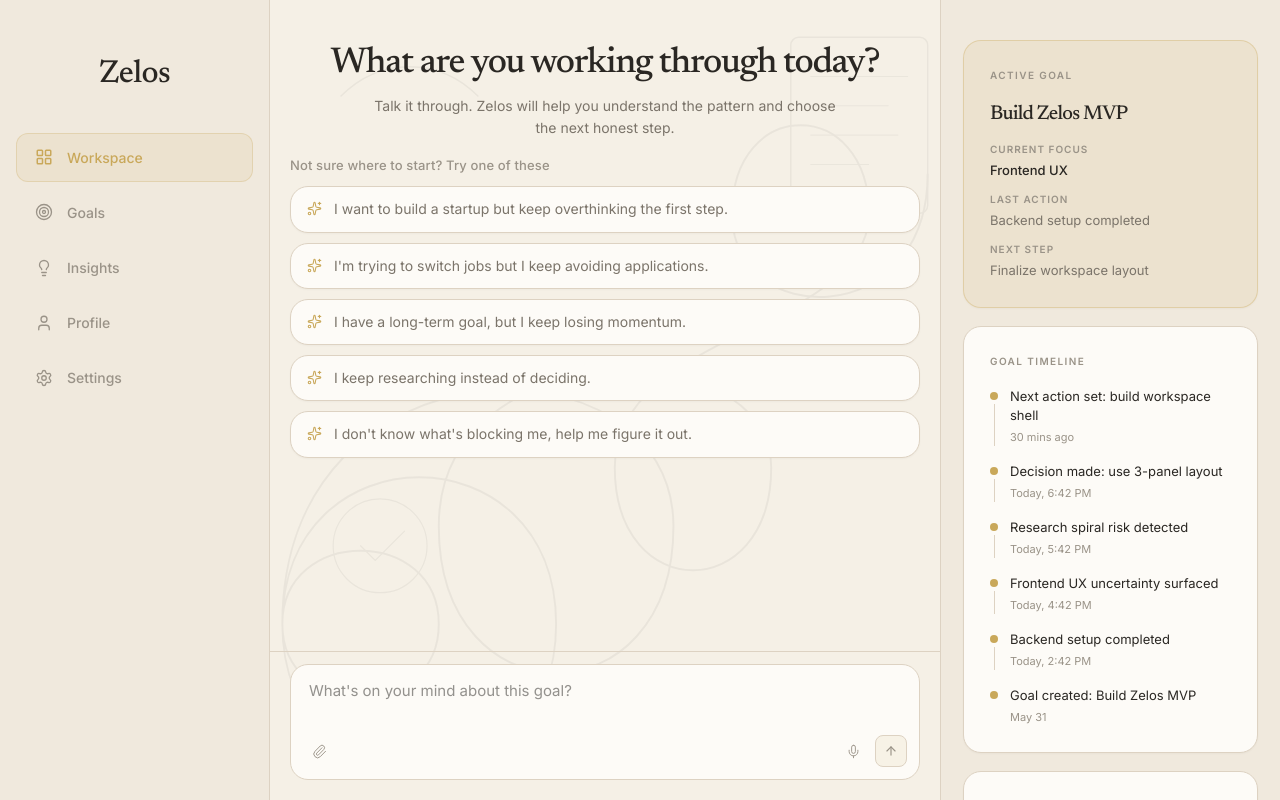
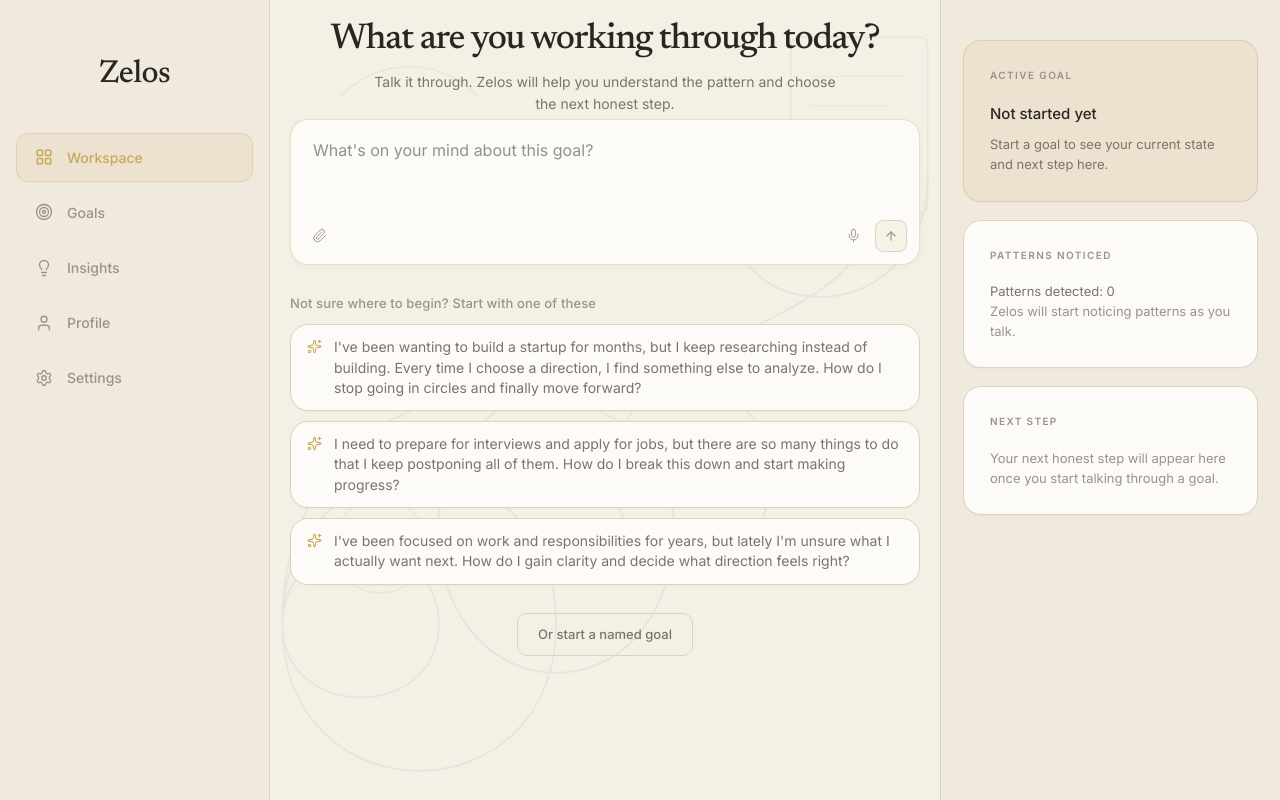
Before and after one commit to rawat-akshat/Zelos, a Next.js app in the folder frontend/: page /dashboard in a window 1280 px wide. Built offline with nearby package versions, Linux system fonts and the light colour scheme.

Commit message:
some UX updates relatd to dashboard

```diff
--- a/frontend/app/components/features/CenterHero.tsx
+++ b/frontend/app/components/features/CenterHero.tsx
@@ -3,7 +3,7 @@
     <div
       style={{
         flexShrink: 0,
-        padding: "28px 20px 8px",
+        padding: "20px 20px 4px",
         textAlign: "center",
         position: "relative",
         zIndex: 1,
--- a/frontend/app/components/features/SuggestionCards.tsx
+++ b/frontend/app/components/features/SuggestionCards.tsx
@@ -4,11 +4,24 @@
 import { Sparkles } from "lucide-react";
 
 const SUGGESTIONS = [
-  "I want to build a startup but keep overthinking the first step.",
-  "I'm trying to switch jobs but I keep avoiding applications.",
-  "I have a long-term goal, but I keep losing momentum.",
-  "I keep researching instead of deciding.",
-  "I don't know what's blocking me, help me figure it out.",
+  {
+    preview:
+      "I've been wanting to build a startup for months, but I keep researching instead of building. Every time I choose a direction, I find something else to analyze. How do I stop going in circles and finally move forward?",
+    prompt:
+      "I've been wanting to build a startup for months, but I keep researching ideas, competitors, and pricing instead of actually building anything. Every time I decide on a direction, I find another thing to analyze and end up back at square one. I know I should just start, but I can't seem to move forward. Can you help me understand what's keeping me stuck and what the smallest next step should be?",
+  },
+  {
+    preview:
+      "I need to prepare for interviews and apply for jobs, but there are so many things to do that I keep postponing all of them. How do I break this down and start making progress?",
+    prompt:
+      "I need to prepare for interviews and apply for jobs, but the whole process feels overwhelming. There are resumes, applications, coding practice, networking, and I don't know where to start. Because everything feels important, I keep postponing all of it and then feel guilty for not making progress. Can you help me break this down?",
+  },
+  {
+    preview:
+      "I've been focused on work and responsibilities for years, but lately I'm unsure what I actually want next. How do I gain clarity and decide what direction feels right?",
+    prompt:
+      "For the past few years, I've been focused on work and responsibilities, but lately I feel like I'm just going through the motions. There are things I'd like to change or explore, but every option seems uncertain and I keep second-guessing myself. The more I think about it, the more confused I become. Can you help me sort through my thoughts and figure out what direction feels right?",
+  },
 ];
 
 interface SuggestionCardsProps {
@@ -27,16 +40,16 @@
           letterSpacing: "0.01em",
         }}
       >
-        Not sure where to start? Try one of these
+        Not sure where to begin? Start with one of these
       </p>
       <div style={{ display: "flex", flexDirection: "column", gap: 10 }}>
-        {SUGGESTIONS.map((label, i) => (
+        {SUGGESTIONS.map((suggestion, i) => (
           <motion.button
-            key={label}
+            key={i}
             initial={{ opacity: 0, y: 8 }}
             animate={{ opacity: 1, y: 0 }}
             transition={{ delay: i * 0.06, duration: 0.25 }}
-            onClick={() => onSelect(label)}
+            onClick={() => onSelect(suggestion.prompt)}
             style={{
               display: "flex",
               alignItems: "flex-start",
@@ -73,7 +86,7 @@
               style={{ color: "var(--accent)", flexShrink: 0, marginTop: 2 }}
               aria-hidden
             />
-            <span>{label}</span>
+            <span>{suggestion.preview}</span>
           </motion.button>
         ))}
       </div>
--- a/frontend/app/components/features/TaskInput.tsx
+++ b/frontend/app/components/features/TaskInput.tsx
@@ -23,6 +23,7 @@
   value?: string;
   onValueChange?: (value: string) => void;
   focusKey?: number;
+  prominent?: boolean;
 }
 
 const textareaStyle: React.CSSProperties = {
@@ -48,6 +49,7 @@
   value: controlledValue,
   onValueChange,
   focusKey = 0,
+  prominent = false,
 }: TaskInputProps) {
   const [internalValue, setInternalValue] = useState("");
   const isControlled = controlledValue !== undefined;
@@ -60,16 +62,19 @@
   const [placeholderIdx, setPlaceholderIdx] = useState(0);
   const textareaRef = useRef<HTMLTextAreaElement>(null);
 
+  const minTextHeight = prominent ? LINE_HEIGHT * 3 : MIN_TEXT_HEIGHT;
+  const maxTextHeight = prominent ? LINE_HEIGHT * 6 : MAX_TEXT_HEIGHT;
+
   const syncHeight = useCallback(() => {
     const el = textareaRef.current;
     if (!el) return;
 
     el.style.height = "0px";
     const scrollHeight = el.scrollHeight;
-    const nextHeight = Math.min(Math.max(scrollHeight, MIN_TEXT_HEIGHT), MAX_TEXT_HEIGHT);
+    const nextHeight = Math.min(Math.max(scrollHeight, minTextHeight), maxTextHeight);
     el.style.height = `${nextHeight}px`;
-    el.style.overflowY = scrollHeight > MAX_TEXT_HEIGHT ? "auto" : "hidden";
-  }, []);
+    el.style.overflowY = scrollHeight > maxTextHeight ? "auto" : "hidden";
+  }, [minTextHeight, maxTextHeight]);
 
   useLayoutEffect(() => {
     syncHeight();
@@ -107,13 +112,23 @@
     <div
       style={{
         borderRadius: "var(--radius-card)",
-        background: "var(--bg-input)",
+        background: prominent ? "var(--bg-card)" : "var(--bg-input)",
         border: focused
-          ? "1px solid var(--border-focus)"
+          ? prominent
+            ? "1.5px solid var(--accent)"
+            : "1px solid var(--border-focus)"
           : tooShort
           ? "1px solid var(--error)"
+          : prominent
+          ? "1.5px solid var(--border-accent)"
           : "1px solid var(--border)",
-        boxShadow: focused ? "var(--input-shadow-focus)" : "var(--input-shadow)",
+        boxShadow: focused
+          ? prominent
+            ? "0 0 0 3px var(--accent-glow-md), var(--shadow-md)"
+            : "var(--input-shadow-focus)"
+          : prominent
+          ? "var(--shadow-md)"
+          : "var(--input-shadow)",
         transition: "border-color 200ms var(--ease), box-shadow 200ms var(--ease)",
         display: "flex",
         flexDirection: "column",
@@ -121,7 +136,7 @@
     >
       <div
         style={{
-          padding: "14px 14px 8px 18px",
+          padding: prominent ? "18px 20px 10px 22px" : "14px 14px 8px 18px",
           flexShrink: 0,
         }}
       >
@@ -134,12 +149,13 @@
           onBlur={() => setFocused(false)}
           onKeyDown={handleKeyDown}
           placeholder={PLACEHOLDERS[placeholderIdx]}
-          rows={MIN_ROWS}
+          rows={prominent ? 3 : MIN_ROWS}
           disabled={loading}
           style={{
             ...textareaStyle,
-            minHeight: MIN_TEXT_HEIGHT,
-            maxHeight: MAX_TEXT_HEIGHT,
+            minHeight: minTextHeight,
+            maxHeight: maxTextHeight,
+            fontSize: prominent ? 16 : 15,
             opacity: loading ? 0.6 : 1,
           }}
           aria-label="Share what you're working through"
--- a/frontend/app/components/layout/AppShell.tsx
+++ b/frontend/app/components/layout/AppShell.tsx
@@ -23,6 +23,7 @@
     patterns,
     timelineEvents,
     isNewUser,
+    hasWorkspaceHistory,
     newGoalModalOpen,
     closeNewGoalModal,
     startNewGoal,
@@ -125,6 +126,7 @@
           patterns={patterns}
           timelineEvents={timelineEvents}
           isNewUser={isNewUser}
+          hasWorkspaceHistory={hasWorkspaceHistory}
         />
       )}
     </div>
--- a/frontend/app/components/layout/RightPanel.tsx
+++ b/frontend/app/components/layout/RightPanel.tsx
@@ -11,6 +11,7 @@
   patterns?: Pattern[];
   timelineEvents?: TimelineEvent[];
   isNewUser?: boolean;
+  hasWorkspaceHistory?: boolean;
 }
 
 export default function RightPanel({
@@ -18,8 +19,10 @@
   patterns,
   timelineEvents,
   isNewUser = false,
+  hasWorkspaceHistory = false,
 }: RightPanelProps) {
   const empty = isNewUser || !activeGoal;
+  const showTimeline = hasWorkspaceHistory && !empty;
 
   return (
     <aside
@@ -40,8 +43,8 @@
       }}
     >
       <ActiveGoalCard goal={empty ? null : activeGoal} />
-      {!empty && <GoalTimelineCard events={timelineEvents} />}
-      <PatternsNoticedCard patterns={empty ? [] : patterns} empty={empty} />
+      {showTimeline && <GoalTimelineCard events={timelineEvents} />}
+      <PatternsNoticedCard patterns={empty ? [] : patterns} empty={empty || !hasWorkspaceHistory} />
       <NextStepCard nextStep={empty ? null : activeGoal?.nextStep} empty={empty} />
     </aside>
   );
--- a/frontend/app/context/WorkspaceContext.tsx
+++ b/frontend/app/context/WorkspaceContext.tsx
@@ -3,7 +3,6 @@
 import { createContext, useContext, useState, useCallback, type ReactNode } from "react";
 import type { Goal, Pattern, TimelineEvent } from "../lib/types";
 import {
-  mockActiveGoal,
   mockPatterns,
   mockTimelineEvents,
 } from "../lib/mock-data";
@@ -13,9 +12,11 @@
   patterns: Pattern[];
   timelineEvents: TimelineEvent[];
   isNewUser: boolean;
+  hasWorkspaceHistory: boolean;
   newGoalModalOpen: boolean;
   setActiveGoal: (goal: Goal | null) => void;
   startNewGoal: (title: string) => void;
+  markWorkspaceHistory: () => void;
   openNewGoalModal: () => void;
   closeNewGoalModal: () => void;
 }
@@ -23,10 +24,15 @@
 const WorkspaceContext = createContext<WorkspaceContextValue | null>(null);
 
 export function WorkspaceProvider({ children }: { children: ReactNode }) {
-  const [activeGoal, setActiveGoal] = useState<Goal | null>(mockActiveGoal);
+  const [activeGoal, setActiveGoal] = useState<Goal | null>(null);
+  const [hasWorkspaceHistory, setHasWorkspaceHistory] = useState(false);
   const [patterns] = useState<Pattern[]>(mockPatterns);
   const [timelineEvents] = useState<TimelineEvent[]>(mockTimelineEvents);
   const [newGoalModalOpen, setNewGoalModalOpen] = useState(false);
+
+  const markWorkspaceHistory = useCallback(() => {
+    setHasWorkspaceHistory(true);
+  }, []);
 
   const startNewGoal = useCallback((title: string) => {
     const now = new Date();
@@ -47,17 +53,20 @@
   }, []);
 
   const isNewUser = activeGoal === null;
+  const showSidebarInsights = hasWorkspaceHistory && activeGoal !== null;
 
   return (
     <WorkspaceContext.Provider
       value={{
         activeGoal,
-        patterns: isNewUser ? [] : patterns,
-        timelineEvents: isNewUser ? [] : timelineEvents,
+        patterns: showSidebarInsights ? patterns : [],
+        timelineEvents: showSidebarInsights ? timelineEvents : [],
         isNewUser,
+        hasWorkspaceHistory,
         newGoalModalOpen,
         setActiveGoal,
         startNewGoal,
+        markWorkspaceHistory,
         openNewGoalModal: () => setNewGoalModalOpen(true),
         closeNewGoalModal: () => setNewGoalModalOpen(false),
       }}
--- a/frontend/app/dashboard/page.tsx
+++ b/frontend/app/dashboard/page.tsx
@@ -19,7 +19,7 @@
 
 function DashboardContent() {
   const searchParams = useSearchParams();
-  const { activeGoal, isNewUser, openNewGoalModal } = useWorkspace();
+  const { activeGoal, isNewUser, openNewGoalModal, markWorkspaceHistory } = useWorkspace();
   const [centerState, setCenterState] = useState<CenterState>("home");
   const [messages, setMessages] = useState<ChatMessage[]>([]);
   const [inputValue, setInputValue] = useState("");
@@ -45,6 +45,7 @@
     setCenterState("chat");
     setLoading(true);
     setFloatingIntervention(null);
+    markWorkspaceHistory();
 
     try {
       const turn = await generateCoachTurn(text, turnIndex.current);
@@ -63,7 +64,7 @@
     } finally {
       setLoading(false);
     }
-  }, []);
+  }, [markWorkspaceHistory]);
 
   const handleSuggestionSelect = useCallback((text: string) => {
     setInputValue(text);
@@ -72,70 +73,102 @@
 
   const showHero = centerState === "home" && messages.length === 0;
 
+  const inputProps = {
+    value: inputValue,
+    onValueChange: setInputValue,
+    focusKey: inputFocusKey,
+    onSubmit: handleSubmit,
+    loading,
+  };
+
   return (
     <>
       <AuthModal open={showAuth} onClose={() => setShowAuth(false)} />
 
       <div style={{ display: "flex", flexDirection: "column", height: "100vh", position: "relative" }}>
-        {activeGoal && (
+        {activeGoal && !showHero && (
           <div
             style={{
               flexShrink: 0,
               padding: "16px 20px 0",
-              borderBottom: showHero ? "none" : "1px solid var(--border)",
+              borderBottom: "1px solid var(--border)",
               maxWidth: 720,
               margin: "0 auto",
               width: "100%",
             }}
           >
-            {!showHero && (
             <p style={{ fontSize: 11, fontWeight: 600, letterSpacing: "0.1em", textTransform: "uppercase", color: "var(--text-muted)", marginBottom: 4 }}>
               Active Goal
             </p>
-            )}
-            {!showHero && (
             <p className="font-heading" style={{ fontSize: 18, color: "var(--text-primary)", paddingBottom: 12 }}>
               {activeGoal.title}
             </p>
-            )}
           </div>
         )}
 
+        <div
+          style={{
+            flex: 1,
+            overflowY: "auto",
+            padding: showHero ? "0 20px" : "8px 20px 0",
+            position: "relative",
+            zIndex: 1,
+            minHeight: 0,
+          }}
+        >
+          <div style={{ maxWidth: 720, margin: "0 auto", width: "100%" }}>
             <AnimatePresence mode="wait">
               {showHero && (
                 <motion.div
                   key="hero"
                   initial={{ opacity: 0 }}
                   animate={{ opacity: 1 }}
-              exit={{ opacity: 0, height: 0 }}
+                  exit={{ opacity: 0 }}
                   transition={{ duration: 0.2 }}
-              style={{ flexShrink: 0, overflow: "hidden" }}
                 >
                   <CenterHero />
+
+                  <motion.div
+                    initial={{ opacity: 0, y: 10 }}
+                    animate={{ opacity: 1, y: 0 }}
+                    transition={{ duration: 0.28, delay: 0.05 }}
+                    style={{ marginBottom: 28 }}
+                  >
+                    <TaskInput prominent {...inputProps} />
+                  </motion.div>
+
+                  <motion.div
+                    initial={{ opacity: 0, y: 10 }}
+                    animate={{ opacity: 1, y: 0 }}
+                    transition={{ duration: 0.28, delay: 0.12 }}
+                  >
+                    <SuggestionCards onSelect={handleSuggestionSelect} />
+                  </motion.div>
+
+                  {isNewUser && (
+                    <div style={{ textAlign: "center", marginTop: 28 }}>
+                      <button
+                        type="button"
+                        onClick={openNewGoalModal}
+                        style={{
+                          padding: "10px 20px",
+                          borderRadius: 10,
+                          background: "transparent",
+                          border: "1px solid var(--border)",
+                          color: "var(--text-secondary)",
+                          fontSize: 13,
+                          fontWeight: 500,
+                          cursor: "pointer",
+                          fontFamily: "var(--font-body)",
+                        }}
+                      >
+                        Or start a named goal
+                      </button>
+                    </div>
+                  )}
                 </motion.div>
               )}
             </AnimatePresence>
-
-        <div
-          style={{
-            flex: 1,
-            overflowY: "auto",
-            padding: "8px 20px 0",
-            position: "relative",
-            zIndex: 1,
-            minHeight: 0,
-          }}
-        >
-          <div style={{ maxWidth: 720, margin: "0 auto", width: "100%" }}>
-            {showHero && (
-              <motion.div
-                initial={{ opacity: 0, y: 10 }}
-                animate={{ opacity: 1, y: 0 }}
-                transition={{ duration: 0.22 }}
-              >
-                <SuggestionCards onSelect={handleSuggestionSelect} />
-              </motion.div>
-            )}
 
             {messages.length > 0 && (
               <div style={{ display: "flex", flexDirection: "column", gap: 24, paddingTop: 16, paddingBottom: 24 }}>
@@ -176,31 +209,10 @@
                 <div ref={bottomRef} />
               </div>
             )}
-
-            {isNewUser && showHero && (
-              <div style={{ textAlign: "center", marginTop: 24 }}>
-                <button
-                  type="button"
-                  onClick={openNewGoalModal}
-                  style={{
-                    padding: "10px 20px",
-                    borderRadius: 10,
-                    background: "var(--accent)",
-                    border: "1px solid var(--accent)",
-                    color: "var(--accent-on)",
-                    fontSize: 13,
-                    fontWeight: 500,
-                    cursor: "pointer",
-                    fontFamily: "var(--font-body)",
-                  }}
-                >
-                  Start a Goal
-                </button>
-              </div>
-            )}
           </div>
         </div>
 
+        {!showHero && (
           <div
             style={{
               flexShrink: 0,
@@ -218,15 +230,10 @@
                   onAction={() => setFloatingIntervention(null)}
                 />
               )}
-            <TaskInput
-              value={inputValue}
-              onValueChange={setInputValue}
-              focusKey={inputFocusKey}
-              onSubmit={handleSubmit}
-              loading={loading}
-            />
+              <TaskInput {...inputProps} />
             </div>
           </div>
+        )}
       </div>
     </>
   );
```
Also changed, not shown: frontend/app/demo/page.tsx (+129 -23 lines). Lines whose indentation alone changed are shown as unchanged.
